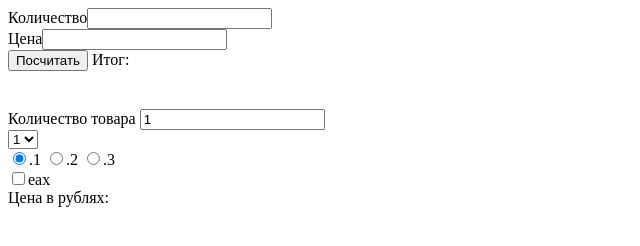
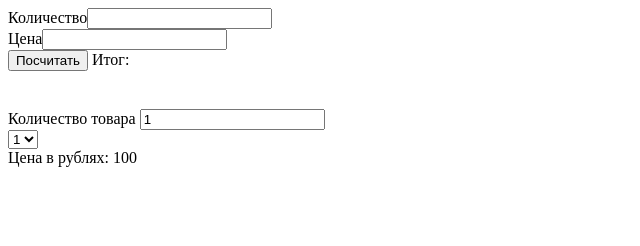
Before and after one commit to heraxos/git6, a plain HTML site: page index.html in a window 1280 px wide. Shown: the whole page, without its empty margins (0-640 px from the left). Drawn offline with Linux system fonts and the light colour scheme.

Commit message:
Update index.html

```diff
--- a/index.html
+++ b/index.html
@@ -61,6 +61,6 @@
       </form>
     </div>
 
-    <script src="calc2.js"></script>
+    <script src="calc.js"></script>
   </body>
 </html>
```
